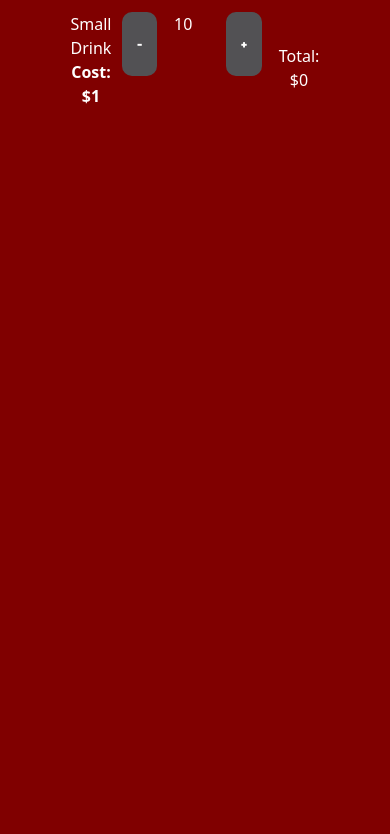
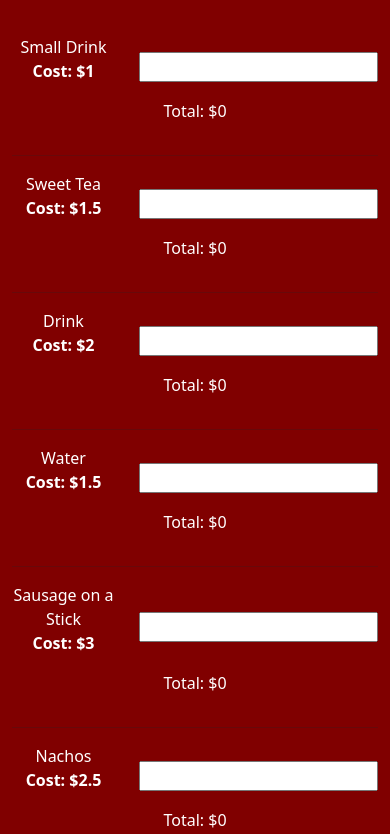
Before and after one commit to ojas-sanghi/GHS-Concession-Calculator, a plain HTML site: page index.html in a window 390 px wide. Shown: the part 58-892 px from the top of the page. Before the commit the page ends 844 px from the top, so only its background shows below. Drawn offline with nearby package versions, Linux system fonts and the light colour scheme.

Commit message:
Successfully duplicate design in HTML and add all the items
To-do:
i still need to
a) implement the functionality
b) add a total at the bottom
c) not make it look scuffed on some mobile devices

```diff
--- a/index.css
+++ b/index.css
@@ -2,45 +2,5 @@
 .my-row .row > [class^="col-"] {
     padding-top: 0.75rem;
     padding-bottom: 0.75rem;
-    /* background-color: rgba(39, 41, 43, 0.03); */
     padding: 5px;
 }
-
-.solid-col {
-    border: 1px solid rgba(39, 41, 43, 0.1);
-}
-
-.vertical-align {
-    display: flex;
-    justify-content: center;
-    align-items: center;
-    height:100%;
-}
-
-.plus-minus-button {
-	background-color:#525154;
-	border-radius:10px;
-	display:inline-block;
-	cursor:pointer;
-	color:#ffffff;
-	font-family:Impact;
-	font-size:17px;
-	padding:19px 15px;
-	text-decoration:none;
-
-}
-.plus-minus-button:hover {
-	background-color:#0f1211;
-    color:#ffffff;
-}
-
-.plus-minus-button:active {
-	position:relative;
-	top:1px;
-}
-
-.product-amount {
-    /* display: flex;
-    align-items: center;
-    height: 100%; */
-}
--- a/index.html
+++ b/index.html
@@ -6,55 +6,26 @@
     <meta name="viewport" content="width=device-width, initial-scale=1">
 
     <link href="index.css" rel="stylesheet">
-    <link href="bootstrap.min.css" rel="stylesheet">
-
-    <script type="text/javascript" src="index.js"> </script>
-    <script type="text/javascript" src="bootstrap.bundle.min.js"></script>
-    <!-- <script src="https://cdnjs.cloudflare.com/ajax/libs/materialize/1.0.0-beta/js/materialize.min.js"></script>
-    <link rel="stylesheet" href="https://cdnjs.cloudflare.com/ajax/libs/materialize/1.0.0/css/materialize.min.css">
-    <link rel="stylesheet" href="https://fonts.googleapis.com/icon?family=Material+Icons"> -->
-
-    <!-- <link rel="stylesheet" href="https://cdn.jsdelivr.net/gh/Dogfalo/materialize@1.0/extras/noUiSlider/nouislider.min.css"> -->
-    <!-- <script src="https://cdn.jsdelivr.net/gh/Dogfalo/materialize@1.0/extras/noUiSlider/nouislider.min.js"></script> -->
-    <!-- <link href="nouislider.css" rel="stylesheet">
-    <script src="nouislider.js"></script> -->
-
-    <!-- <script type="text/javascript" src="SpinBox.js"></script> -->
+    <link href="https://cdn.jsdelivr.net/npm/bootstrap@5.0.0-beta3/dist/css/bootstrap.min.css" rel="stylesheet"
+        integrity="sha384-eOJMYsd53ii+scO/bJGFsiCZc+5NDVN2yr8+0RDqr0Ql0h+rP48ckxlpbzKgwra6" crossorigin="anonymous">
 
     <title>GHS Concession Calculator</title>
 
 <body style="background-color:#800000;">
 
-    <h1 class="text-center text-white">GHS Concession Calculator</h1>
-    <br>
+    <div class="container">
+        <h1 class="text-center text-white">GHS Concession Calculator</h1>
+        <h6 class="text-center text-white">Enter amount of items then scroll down for total</h6>
+        <br>
 
-    <div class="my-row">
-        <div class="container">
-            <div class="row">
-                <div class="col-2"> </div>
-                <div class="col">
-                    <p class="text-center text-white">
-                        Small Drink <br> <b>Cost: $1</b>
-                    </p>
-                </div>
-                <div class="col">
-                    <a href="#" class="plus-minus-button text-white">-</a>
-                </div>
-                <div class="col">
-                    <span class="text-center text-white product-amount" contenteditable="true">10</span>
-                 </div>
-                <div class="col">
-                    <a href="#" class="plus-minus-button text-white">+</a>
-                </div>
-                <div class="col">
-                    <p class="vertical-align text-center text-white">
-                        Total: $0
-                    </p>
-                </div>
-                <div class="col-2"> </div>
-            </div>
-        </div>
+        <div id="all-the-items"> </div>
+
     </div>
+
+    <script type="text/javascript" src="index.js"> </script>
+    <script src="https://cdn.jsdelivr.net/npm/bootstrap@5.0.0-beta3/dist/js/bootstrap.bundle.min.js"
+        integrity="sha384-JEW9xMcG8R+pH31jmWH6WWP0WintQrMb4s7ZOdauHnUtxwoG2vI5DkLtS3qm9Ekf"
+        crossorigin="anonymous"></script>
 
 </body>
 
@@ -63,94 +34,3 @@
 
 
 </html>
-
-<!-- OLD MATERIALIZE CODE -->
-<!--
-<body class="red darken-4 white-text container" style="font-family: Georgia">
-    <div>
-        <h1>GHS Concession Calculator</h1>
-
-        <hr class="white">
-
-        <ul class="collection red darken-4 ">
-            <li class="collection-item red darken-4">
-                insert row here
-            </li>
-            <li class="collection-item red darken-4">Alvin</li>
-            <li class="collection-item red darken-4">Alvin</li>
-            <li class="collection-item red darken-4">Alvin</li>
-        </ul>
-
-        <div class="row">
-            <div class="col s3">
-                Small Drink <br> <b>Cost: $3</b>
-            </div>
-
-            <!-- <div class="col s4 ">  -->
-<!-- <button class="btn waves-effect waves-light">-</button> -->
-<!-- <input type="number" min="0" max="100" step="1" id="input-number"> -->
-<!-- </div> --\>
-            <div class="col s1">
-                <p id="output-number"> 0 </p>
-            </div>
-            <div class="col s5">
-                <!-- <p id="output-number"> 0 </p> --\>
-                <div id="html5"></div>
-                <!-- <button class="btn waves-effect waves-light">+</button> --\>
-            </div>
-
-            <div class="col s3 ">
-                Total: $0
-            </div>
-        </div>
-
-
-        <form action="#">
-            <p class="range-field">
-            <input type="range" id="test5" min="0" max="100" />
-            </p>
-        </form>
-
-        <br>
-        <br>
-
-        <br>
-
-        <br>
-
-
-
-        <!-- <input type="number" min="0" max="100" step="1" id="input-number"> -->
-
-<!-- <div class="row">
-            <div class="col s2 ">
-                Small Drink <br> <b>Cost: $3</b>
-            </div>
-
-            <div class="col s3 push-s1 ">
-                <button class="waves-effect waves-light btn">-</button>
-            </div>
-            <div class="col s3 ">
-                <p>0</p>
-            </div>
-            <div class="col s3 pull-s1 ">
-                <button class="waves-effect waves-light btn">+</button>
-            </div>
-
-            <div class="col s2 ">
-                Total: $0
-            </div>
-        </div> -->
-
-<!-- <div class="row">
-            <div class="col s4"><span class="">asdas asdadasdasdada  aaaaaaaaaaaaaaaaaaaaaaaaaaaaaaa  aaaaaaaaaaaa aaaaa</span></div>
-            <div class="col s4"><span class="">JIIUHasdadasdasdadaa aaaaaaaaaaaa aaaaaaaa aaaaaaaaaaaaa aaaa aaaaaaaaa</span></div>
-            <div class="col s4"><span class="">JIIUHasdadasdasdadaaaaaaaaa aaaaaaaaaaaa aaaaaaa aaaaaaaaaa aaaaaaaaa</span></div>
-        </div> -->
-<!-- <div class="col s6 offset-s6"><span class="">6-columns (offset-by-6)</span></div> --\>
-
-        <h3> <u>Question 1</u> </h3>
-        <h4>Which of the following are true about FBLA? (Choose all that apply)</h4>
-
-    </div>
-</body> -->
--- a/index.js
+++ b/index.js
@@ -1,29 +1,70 @@
-document.addEventListener('DOMContentLoaded', function () {
-    makeSlider();
-});
+// ids-
+// name-cost item{i}
+// amount-input item{i}
+// total item{i}
 
-function makeSlider() {
-    var html5Slider = document.getElementById('html5');
-    var inputNumber = document.getElementById('output-number');
+const items = {
+  "Small Drink": 1,
+  "Sweet Tea": 1.5,
+  "Drink": 2,
+  "Water": 1.5,
+  "Sausage on a Stick": 3,
+  "Nachos": 2.5,
+  "Nachos w/ chili": 3,
+  "Plain Hot Dog": 1.5,
+  "Hot Dog w/ cheese": 2,
+  "Hot Dog w/ chili & cheese": 2.25,
+  "Frito Pie": 3,
+  "Hamburger": 4.5,
+  "CheeseBurger": 5,
+  "Hamburger, Drink, Chips": 6.5,
+  "Cheeseburger, Drink, Chips": 7,
+  "2 Plain Hot Dogs, Drink, Chips": 5,
+  "2 Hot Dogs w/ chili and/or cheese, Drink, Chips": 7,
+  "Popcorn": 2,
+  "Chips": 0.5,
+  "Chocolate Candy": 1,
+  "Pickles": 0.75,
+  "Pickle Pops": 0.25,
+  "Icees": 0.5,
+  "Pizza": 2
+}
+var itemNames = Object.keys(items);
 
-    noUiSlider.create(html5Slider, {
-        start: 0,
-        connect: true,
-        step: 1,
-        range: {
-            'min': 0,
-            'max': 20
-        },
-        format: wNumb({
-            decimals: 0
-        })
-    });
+const template = document.createElement('template');
+for (var i = 0; i < itemNames.length; i++) {
 
-    html5Slider.noUiSlider.on('update', function (values) {
-        var value = values[0];
-        inputNumber.textContent = value;
-    });
-    // inputNumber.addEventListener('change', function () {
-    //     html5Slider.noUiSlider.set(this.value);
-    // });
+  var itemName = itemNames[i];
+  var itemCost = items[itemName];
+
+  template.innerHTML = `
+  <div class="row align-items-center justify-content-center" id="row${i}">
+    <div class="col col-sm-1">
+        <p class="text-center text-white name-cost item${i}">
+            ${itemName} <br> <b>Cost: $${itemCost}</b>
+        </p>
+    </div>
+    <div class="col col-sm-auto">
+        <input type="number" class="amount-input item${i}" pattern="[0-9]*" size="5" min="0" />
+    </div>
+    <div class="col col-sm-1">
+        <p class="text-center text-white total item${i}">
+            Total: $0
+        </p>
+    </div>
+  </div>
+  <hr>
+`
+  document.getElementById("all-the-items").appendChild(template.content.cloneNode(true));
 }
+
+
+const inputs = document.getElementsByClassName("amount-input");
+for (var input of inputs) {
+  input.addEventListener('input', updateValue);
+}
+
+function updateValue(e) {
+  console.log(e.target.value);
+  console.log(e.target.classList);
+}
```
